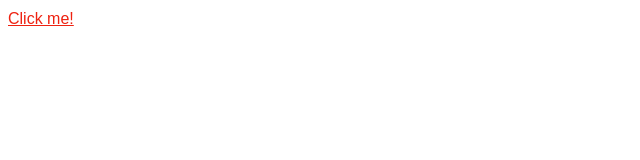
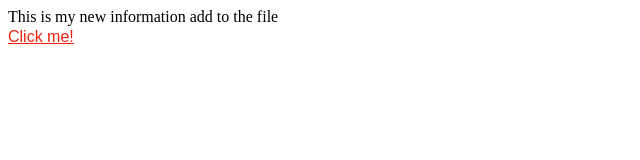
Before and after one commit to atplerry/youtube.angular, a plain HTML site: page GitProjects1/index.html in a window 1280 px wide. Shown: the whole page, without its empty margins (0-640 px from the left). Drawn offline with Linux system fonts and the light colour scheme.

Commit message:
Second commit

```diff
--- a/GitProjects1/index.html
+++ b/GitProjects1/index.html
@@ -18,9 +18,11 @@ limitations under the License.
     <title></title>
     <link rel="stylesheet" href="css/default.css" />
 </head>
-<body>
-    <a id="link" href="#">Click me!</a>
+    <body>
 
-    <script src="lib/default.js"></script>
-</body>
+        <div>This is my new information add to the file</div>
+        <a id="link" href="#">Click me!</a>
+
+        <script src="lib/default.js"></script>
+    </body>
 </html>
```
